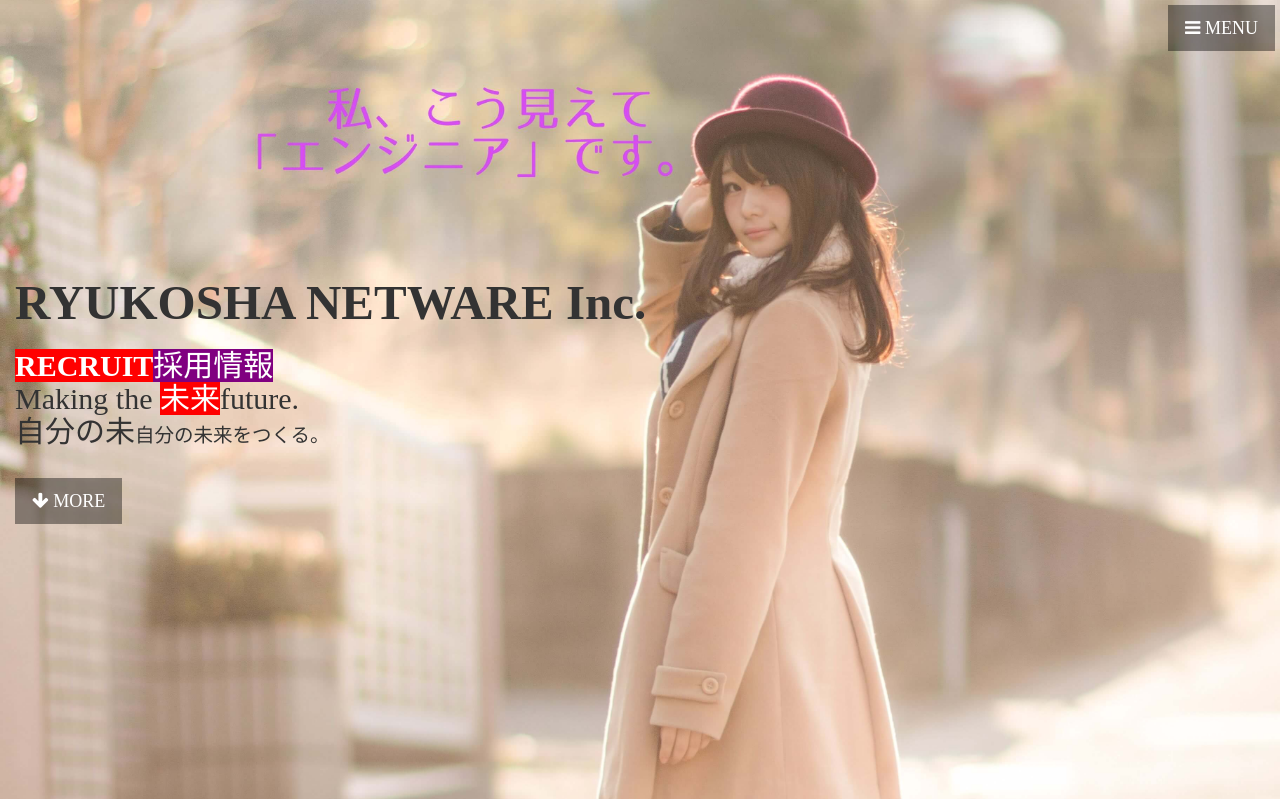
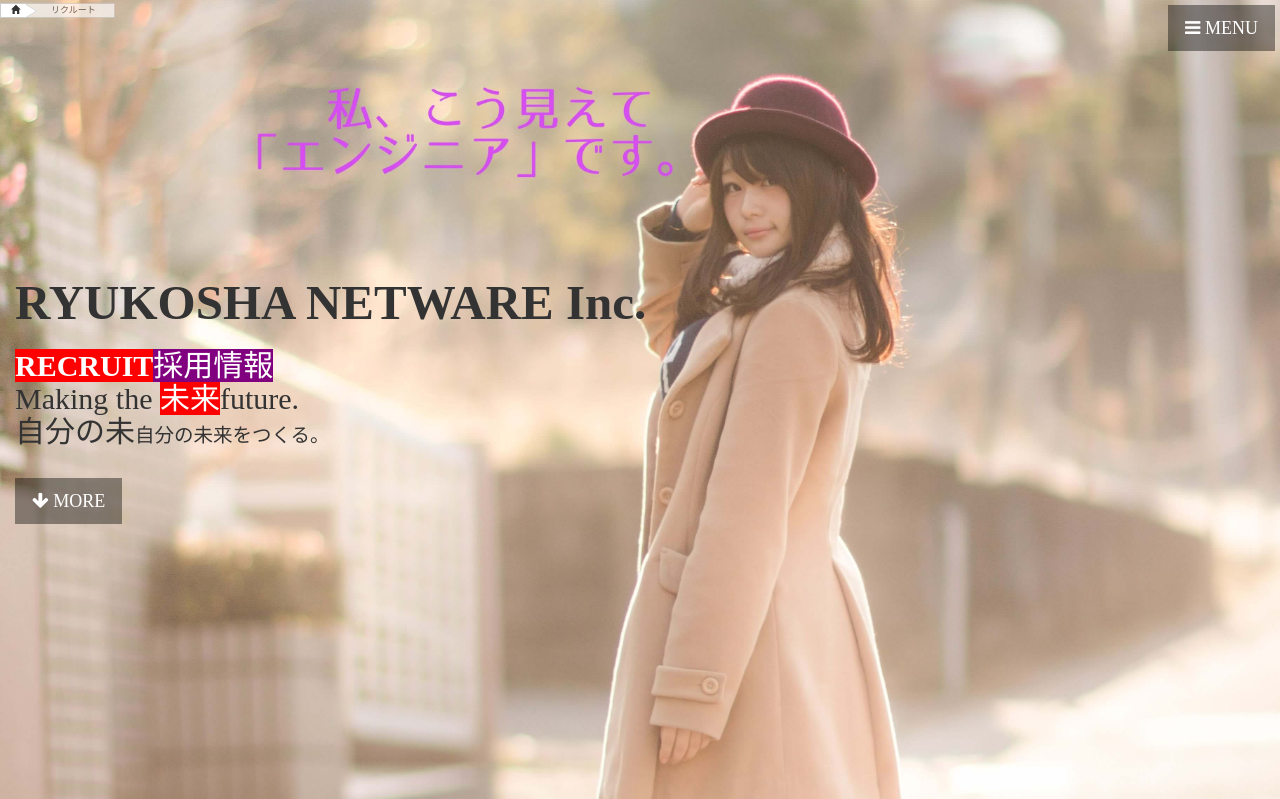
Before and after one commit to HIROSHI1403/newHP, a PHP site: page /recruit_top.php in a window 1280 px wide. Shown: the top 799 px of the page. Run offline with PHP 8.4, Linux system fonts and the light colour scheme; grey boxes labelled with a size stand in for pictures from a placeholder-image service; some libraries are stand-ins or nearby versions; some web fonts are replaced.

Commit message:
set breadcrumbs
function php
breadcrumbs($int0_3,$name1,$name2,$name3)

```diff
--- a/css/ryu_custom.css
+++ b/css/ryu_custom.css
@@ -559,3 +559,149 @@ footer .page-header{
 footer .contents{
     padding-left:19px;
 }
+
+
+/*================================================
+  パンくずリスト（breadcrumbs）
+================================================*/
+
+#breadcrumb_nav{
+    position: fixed;
+    top: 0;
+    left: 0;
+    z-index: 10;
+}
+
+/** The Magic **/
+.btn-breadcrumb .btn:not(:last-child):after {
+  content: " ";
+  display: block;
+  width: 0;
+  height: 0;
+  border-top: 6px solid transparent;
+  border-bottom: 6px solid transparent;
+  border-left: 10px solid white;
+  position: absolute;
+  top: 50%;
+  margin-top: -6px;
+  left: 100%;
+  z-index: 3;
+}
+.btn-breadcrumb .btn:not(:last-child):before {
+  content: " ";
+  display: block;
+  width: 0;
+  height: 0;
+  border-top: 6px solid transparent;
+  border-bottom: 6px solid transparent;
+  border-left: 10px solid rgb(173, 173, 173);
+  position: absolute;
+  top: 50%;
+  margin-top: -6px;
+  margin-left: 1px;
+  left: 100%;
+  z-index: 3;
+}
+
+/** The Spacing **/
+.btn-breadcrumb .btn {
+  padding:0 12px 0 24px;
+}
+.btn-breadcrumb .btn:first-child {
+  padding:0 6px 0 10px;
+}
+.btn-breadcrumb .btn:last-child {
+  padding:0 18px 0 24px;
+}
+
+.btn-breadcrumb a {
+  font-size: 9px;
+}
+
+/** Default button **/
+.btn-breadcrumb .btn.btn-default:not(:last-child):after {
+  border-left: 10px solid #fff;
+}
+.btn-breadcrumb .btn.btn-default:not(:last-child):before {
+  border-left: 10px solid #ccc;
+}
+.btn-breadcrumb .btn.btn-default:hover:not(:last-child):after {
+  border-left: 10px solid #ebebeb;
+}
+.btn-breadcrumb .btn.btn-default:hover:not(:last-child):before {
+  border-left: 10px solid #adadad;
+}
+
+/** Primary button **/
+.btn-breadcrumb .btn.btn-primary:not(:last-child):after {
+  border-left: 10px solid #428bca;
+}
+.btn-breadcrumb .btn.btn-primary:not(:last-child):before {
+  border-left: 10px solid #357ebd;
+}
+.btn-breadcrumb .btn.btn-primary:hover:not(:last-child):after {
+  border-left: 10px solid #3276b1;
+}
+.btn-breadcrumb .btn.btn-primary:hover:not(:last-child):before {
+  border-left: 10px solid #285e8e;
+}
+
+/** Success button **/
+.btn-breadcrumb .btn.btn-success:not(:last-child):after {
+  border-left: 10px solid #5cb85c;
+}
+.btn-breadcrumb .btn.btn-success:not(:last-child):before {
+  border-left: 10px solid #4cae4c;
+}
+.btn-breadcrumb .btn.btn-success:hover:not(:last-child):after {
+  border-left: 10px solid #47a447;
+}
+.btn-breadcrumb .btn.btn-success:hover:not(:last-child):before {
+  border-left: 10px solid #398439;
+}
+
+/** Danger button **/
+.btn-breadcrumb .btn.btn-danger:not(:last-child):after {
+  border-left: 10px solid #d9534f;
+}
+.btn-breadcrumb .btn.btn-danger:not(:last-child):before {
+  border-left: 10px solid #d43f3a;
+}
+.btn-breadcrumb .btn.btn-danger:hover:not(:last-child):after {
+  border-left: 10px solid #d2322d;
+}
+.btn-breadcrumb .btn.btn-danger:hover:not(:last-child):before {
+  border-left: 10px solid #ac2925;
+}
+
+/** Warning button **/
+.btn-breadcrumb .btn.btn-warning:not(:last-child):after {
+  border-left: 10px solid #f0ad4e;
+}
+.btn-breadcrumb .btn.btn-warning:not(:last-child):before {
+  border-left: 10px solid #eea236;
+}
+.btn-breadcrumb .btn.btn-warning:hover:not(:last-child):after {
+  border-left: 10px solid #ed9c28;
+}
+.btn-breadcrumb .btn.btn-warning:hover:not(:last-child):before {
+  border-left: 10px solid #d58512;
+}
+
+/** Info button **/
+.btn-breadcrumb .btn.btn-info:not(:last-child):after {
+  border-left: 10px solid #5bc0de;
+}
+.btn-breadcrumb .btn.btn-info:not(:last-child):before {
+  border-left: 10px solid #46b8da;
+}
+.btn-breadcrumb .btn.btn-info:hover:not(:last-child):after {
+  border-left: 10px solid #39b3d7;
+}
+.btn-breadcrumb .btn.btn-info:hover:not(:last-child):before {
+  border-left: 10px solid #269abc;
+}
+
+.btn-breadcrumb .btn{
+  border-radius:0px;
+}
--- a/default.php
+++ b/default.php
@@ -27,6 +27,57 @@
 //タイトル関連
 $DEF_title = '竜巧社ネットウエア';
 $title_main = $DEF_title.' TOP';
+
+
+// パンくずリスト（breadcrumbs）
+function breadcrumbs($int0_3,$name1,$name2,$name3){
+
+	if ($int0_3 == 0) {
+		echo<<<EOT
+			<div class="btn-group btn-breadcrumb">
+				<a href="#" class="btn btn-default"><i class="glyphicon glyphicon-home"></i></a>
+			</div>
+EOT;
+	}
+
+	if ($int0_3 == 1) {
+		echo<<<EOT
+			<div class="btn-group btn-breadcrumb">
+				<a href="#" class="btn btn-default"><i class="glyphicon glyphicon-home"></i></a>
+	            <a href="#" class="btn btn-default disabled">{$name1}</a>
+	        </div>
+EOT;
+	}
+
+	if ($int0_3 == 2) {
+		echo<<<EOT
+			<div class="btn-group btn-breadcrumb">
+				<a href="#" class="btn btn-default"><i class="glyphicon glyphicon-home"></i></a>
+	            <a href="#" class="btn btn-default">{$name1}</a>
+	            <a href="#" class="btn btn-default disabled">{$name2}</a>
+	        </div>
+EOT;
+	}
+
+	if ($int0_3 == 3) {
+		echo<<<EOT
+			<div class="btn-group btn-breadcrumb">
+				<a href="#" class="btn btn-default"><i class="glyphicon glyphicon-home"></i></a>
+	            <a href="#" class="btn btn-default">{$name1}</a>
+	            <a href="#" class="btn btn-default">{$name2}</a>
+	            <a href="#" class="btn btn-default disabled">{$name3}</a>
+	        </div>
+EOT;
+	}
+
+	if($int0_3 > 3){
+		echo<<<EOT
+			<div class="btn-group btn-breadcrumb">
+				<a href="#" class="btn btn-default"><i class="glyphicon glyphicon-home"></i>NONE</a>
+			</div>
+EOT;
+	}
+}
 
 
 //デフォルト
--- a/recruit_top.php
+++ b/recruit_top.php
@@ -33,6 +33,13 @@
             </div>
         </div>
     </section> -->
+    <section id="breadcrumb_nav">
+        <!-- <div class="container-fluid text-center"> -->
+            <div class="row row-10">
+                <?php breadcrumbs(1,'リクルート','','') ?>
+            </div>
+        <!-- </div> -->
+    </section>
     <section>
         <div class="container" id="recruit_top">
             <div class="row row-0 text-center">
@@ -154,7 +161,7 @@
                                             </div>
                                         </div>
                                         <h3 class="page-header text-left"><i class="fa fa-comments-o"></i> 詳しくはこちらのリンクより！</h3>
-                                        <p class=""><a href="javascript:void(0);" class="btn-mkr"><i class="fa fa-angle-right"></i> 詳しく見てみる</a></p>
+                                        <p class=""><a href="./Interview_top.php" class="btn-mkr"><i class="fa fa-angle-right"></i> 詳しく見てみる</a></p>
                                     </div>
                                 </div>
                             </div>
```
Also changed, not shown: Interview_top.php (added, +77 -0 lines).
